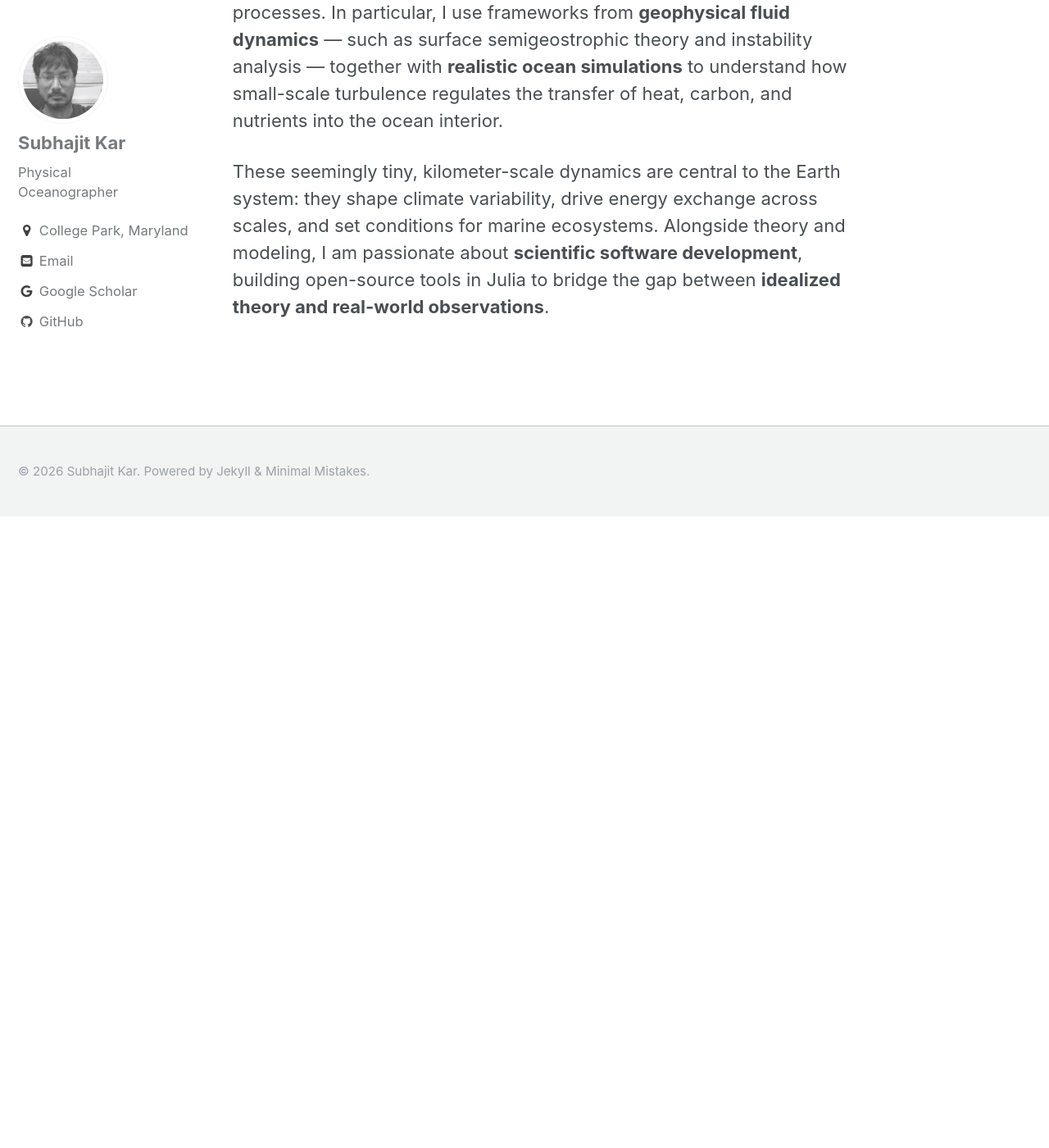
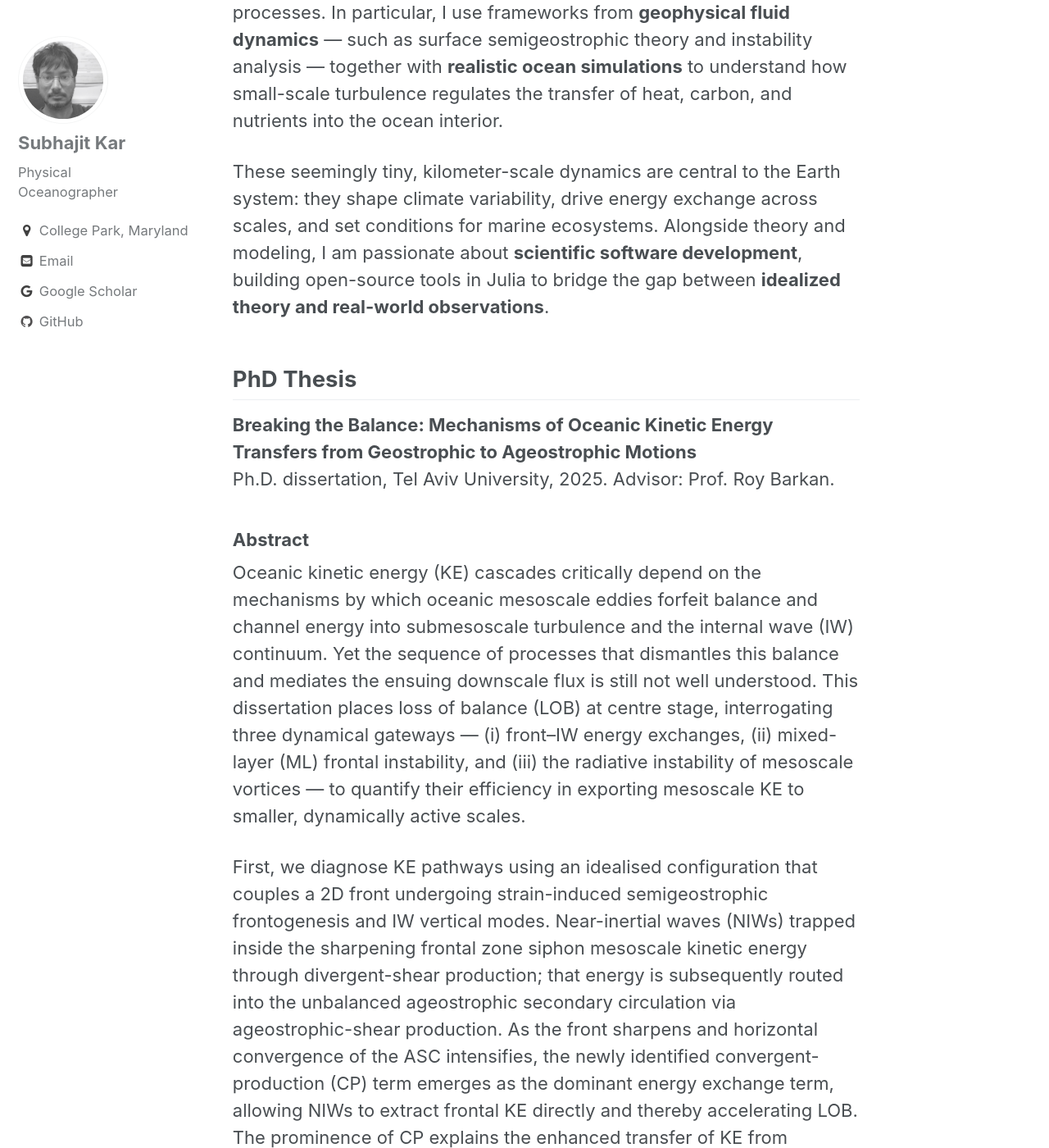
Before and after one commit to subhk/subhk.github.io, a Jekyll site: the page built from _pages/about.md, in a window 1280 px wide and 1400 px high, scrolled down 1494 px. Shown: the whole window at 82% size. Built offline with Jekyll 4.4.1, drawn with Linux system fonts in a browser that asks for light colours; before the commit the page ends 2124 px from its top, so only the background shows below that; some of the changed text lies outside the part shown.

Commit message:
Add PhD thesis title and abstract to About page
Co-Authored-By: Claude Opus 4.8 (1M context) <noreply@anthropic.com>

```diff
--- a/_pages/about.md
+++ b/_pages/about.md
@@ -13,3 +13,18 @@ I study the dynamic surface layer of the ocean, where **fronts, internal waves,
 My research blends **theoretical analysis, idealized models, and high-resolution numerical simulations** to peel back the physics of these processes. In particular, I use frameworks from **geophysical fluid dynamics** — such as surface semigeostrophic theory and instability analysis — together with **realistic ocean simulations** to understand how small-scale turbulence regulates the transfer of heat, carbon, and nutrients into the ocean interior.
 
 These seemingly tiny, kilometer-scale dynamics are central to the Earth system: they shape climate variability, drive energy exchange across scales, and set conditions for marine ecosystems. Alongside theory and modeling, I am passionate about **scientific software development**, building open-source tools in Julia to bridge the gap between **idealized theory and real-world observations**.
+
+## PhD Thesis
+
+**Breaking the Balance: Mechanisms of Oceanic Kinetic Energy Transfers from Geostrophic to Ageostrophic Motions**
+Ph.D. dissertation, Tel Aviv University, 2025. Advisor: Prof. Roy Barkan.
+
+### Abstract
+
+Oceanic kinetic energy (KE) cascades critically depend on the mechanisms by which oceanic mesoscale eddies forfeit balance and channel energy into submesoscale turbulence and the internal wave (IW) continuum. Yet the sequence of processes that dismantles this balance and mediates the ensuing downscale flux is still not well understood. This dissertation places loss of balance (LOB) at centre stage, interrogating three dynamical gateways — (i) front–IW energy exchanges, (ii) mixed-layer (ML) frontal instability, and (iii) the radiative instability of mesoscale vortices — to quantify their efficiency in exporting mesoscale KE to smaller, dynamically active scales.
+
+First, we diagnose KE pathways using an idealised configuration that couples a 2D front undergoing strain-induced semigeostrophic frontogenesis and IW vertical modes. Near-inertial waves (NIWs) trapped inside the sharpening frontal zone siphon mesoscale kinetic energy through divergent-shear production; that energy is subsequently routed into the unbalanced ageostrophic secondary circulation via ageostrophic-shear production. As the front sharpens and horizontal convergence of the ASC intensifies, the newly identified convergent-production (CP) term emerges as the dominant energy exchange term, allowing NIWs to extract frontal KE directly and thereby accelerating LOB. The prominence of CP explains the enhanced transfer of KE from balanced motions to IWs observed in surface-intensified frontal zones of realistic ocean simulations.
+
+Second, a linear stability analysis of geostrophically adjusted, zero-potential vorticity (PV) fronts maps how finite Rossby number effects reshape ML instability. Classical baroclinic modes prevail when Ro ≪ 1, but a resonance between a Rossby wave and an inertia-gravity wave (IGW) gives rise to an inertia critical layer (ICL) instability mode of comparable growth rate. Because the ICL taps IGW, it provides a direct conduit through which balanced KE is converted into unbalanced KE, thereby motivating and quantifying the onset of LOB. At this stage, shear production rivals buoyancy flux in the perturbation energy budget, signalling that shear-driven pathways must be represented in ML parameterizations.
+
+Finally, high-resolution, wind-forced channel simulations reveal the spontaneous emission of spiral-shaped IWs from an O(1) Rossby number anticyclonic mesoscale eddy. A 2D linear stability analysis demonstrates that this emission is driven by a radiative instability involving a vortex-Rossby mode that resonates with an outward-propagating IW. This hybrid Rossby–IW mode renders the balanced vortex energetically leaky, channelling mesoscale KE into the high-frequency IW continuum and thereby leading to LOB. Together, these pathways divert the mesoscale KE into submesoscale motions and the IW continuum, and therefore offer a compact, process-based recipe for representing LOB fluxes in large-scale ocean and climate models.
```
